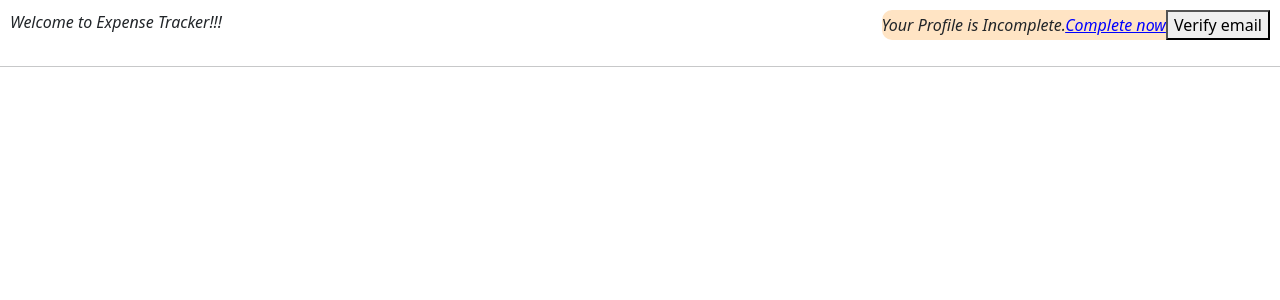
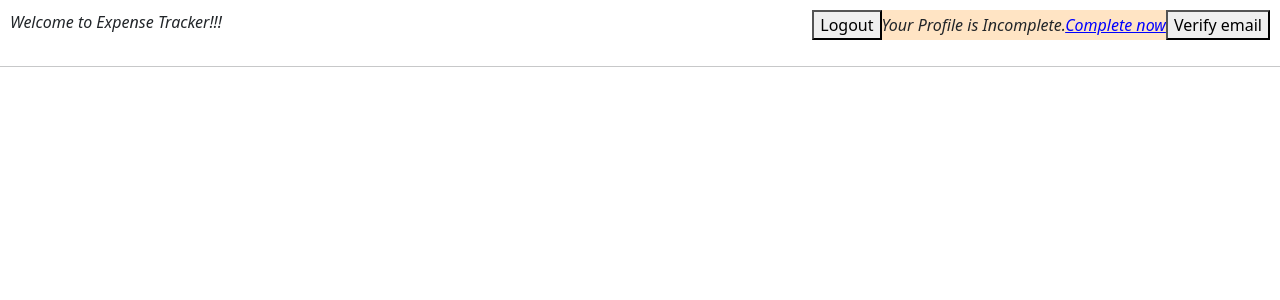
Before and after one commit to Aviproo/expense-traker, a React (Create React App) app: page /welcome in a window 1280 px wide. Shown: the top 300 px of the page. Built offline with nearby package versions, Linux system fonts and the light colour scheme.

Commit message:
Logout User

```diff
--- a/src/Components/Pages/Welcome.js
+++ b/src/Components/Pages/Welcome.js
@@ -27,12 +27,18 @@ const Welcome = () => {
       }
     });
   };
+
+  const logout = () => {
+    localStorage.removeItem("token");
+    navigate("/login");
+  };
   return (
     <div>
       <div className={classes.header}>
         <div>Welcome to Expense Tracker!!!</div>
 
         <div className={classes.incopleteProfile}>
+          <button onClick={logout}>Logout</button>
           Your Profile is Incomplete.
           <span onClick={() => navigate("profile")}>Complete now</span>
           <button onClick={verify}>Verify email</button>
```
